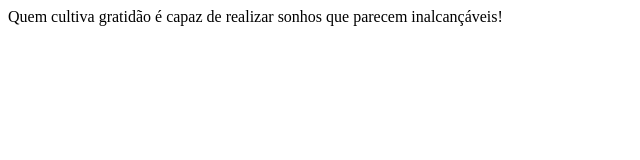
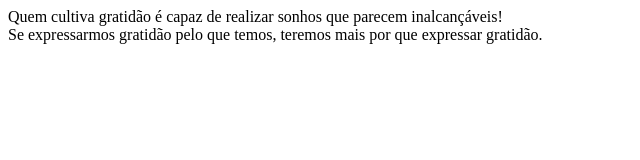
Before and after one commit to IsaqueBatist/Modulo1projeto1, a plain HTML site: page index.html in a window 1280 px wide. Shown: the whole page, without its empty margins (0-640 px from the left). Drawn offline with Linux system fonts and the light colour scheme.

Commit message:
Frase Motivacinal 2

```diff
--- a/index.html
+++ b/index.html
@@ -11,6 +11,9 @@
   <div>
     Quem cultiva gratidão é capaz de realizar sonhos que parecem inalcançáveis!
   </div>
+  <div>
+    Se expressarmos gratidão pelo que temos, teremos mais por que expressar gratidão.
+  </div>
 </body>
 
 </html>
```
